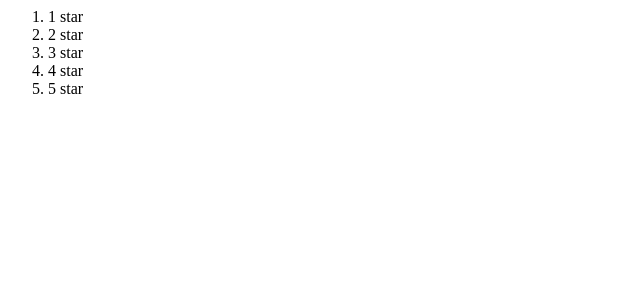
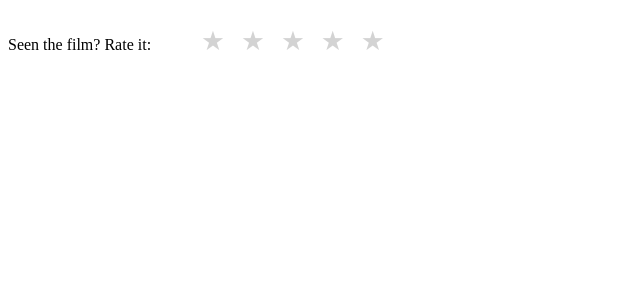
Before and after one commit to guardian/gu-film-experiments, a Python web app: template templates/star-review.html in a window 1280 px wide. Shown: the top 300 px of the page, without its empty margins (0-640 px from the left). Run offline with Jinja, Linux system fonts and the light colour scheme; the template is opened without the code that fills it, so the values that code supplies are empty; some libraries are stand-ins or nearby versions.

Commit message:
Creates a star review template

```diff
--- a/templates/star-review.html
+++ b/templates/star-review.html
@@ -1,8 +1,81 @@
+<!DOCTYPE html>
+<html>
+<head>
+	<title>Anonymous star review widget</title>
+	<script src="//ajax.googleapis.com/ajax/libs/jquery/1.8.1/jquery.min.js"></script>
+</head>
+<body>
 
-<ol>
-	<li>1 star</li>
-	<li>2 star</li>
-	<li>3 star</li>
-	<li>4 star</li>
-	<li>5 star</li>
-</ol>
+	<style>
+	.star-review-cta, .star-review-stars {
+		display: inline-block;
+		max-width: 20em;
+	}
+
+	.star-review-stars {
+		list-style: none;
+
+	}
+	.star-review-stars-star {
+		display: inline;
+	}
+	.star-review-star-btn {
+		background: none;
+		border:none;
+		color: lightgrey;
+	}
+	.star-review-star-btn:before {
+		content: "\2605";
+		font-size: 2em;
+	}
+	.star-review-star-label {
+		display: none;
+	}
+	.s-selected, .s-considering {
+		color: rgb(209, 0, 139);
+	}
+	.s-considering {
+		opacity: 0.6;
+	}
+	.s-selected.s-not-considering {
+		color: lightgrey;
+	}
+	</style>
+
+	<div class="star-review">
+		<p class="star-review-cta">Seen the film? Rate it:</p>
+		<ol class="star-review-stars">
+			<li class="star-review-stars-star"><button class="star-review-star-btn" data-rating="1"><span class="star-review-star-label">1 star</span></button></li>
+			<li class="star-review-stars-star"><button class="star-review-star-btn" data-rating="2"><span class="star-review-star-label">2 star</span></button></li>
+			<li class="star-review-stars-star"><button class="star-review-star-btn" data-rating="3"><span class="star-review-star-label">3 star</span></button></li>
+			<li class="star-review-stars-star"><button class="star-review-star-btn" data-rating="4"><span class="star-review-star-label">4 star</span></button></li>
+			<li class="star-review-stars-star"><button class="star-review-star-btn" data-rating="5"><span class="star-review-star-label">5 star</span></button></li>
+		</ol>
+	</div>
+
+	<script>
+		jQuery(".star-review-star-btn").on("click", function(event) {
+			var $chosenStar = jQuery(event.target);
+			var rating = $chosenStar.data("rating");
+			jQuery(".star-review-stars .star-review-star-btn").removeClass('s-selected');
+		});
+
+		jQuery(".star-review-star-btn").on("mouseover", function(event) {
+			var $chosenStar = jQuery(event.target);
+			var rating = $chosenStar.data("rating");
+
+			$chosenStar.addClass('s-considering');
+			$parentItem = $chosenStar.parents(".star-review-stars-star");
+			$parentItem.prevAll().children('.star-review-star-btn').addClass('s-considering');
+			$parentItem.nextAll().children('.star-review-star-btn').addClass('s-not-considering');
+		});
+
+		jQuery(".star-review-star-btn").on("mouseout", function(event) {
+			var $chosenStar = jQuery(event.target);
+			var rating = $chosenStar.data("rating");
+
+			jQuery('.star-review-star-btn').removeClass('s-considering').removeClass('s-not-considering');
+		});
+	</script>
+</body>
+</html>
```
